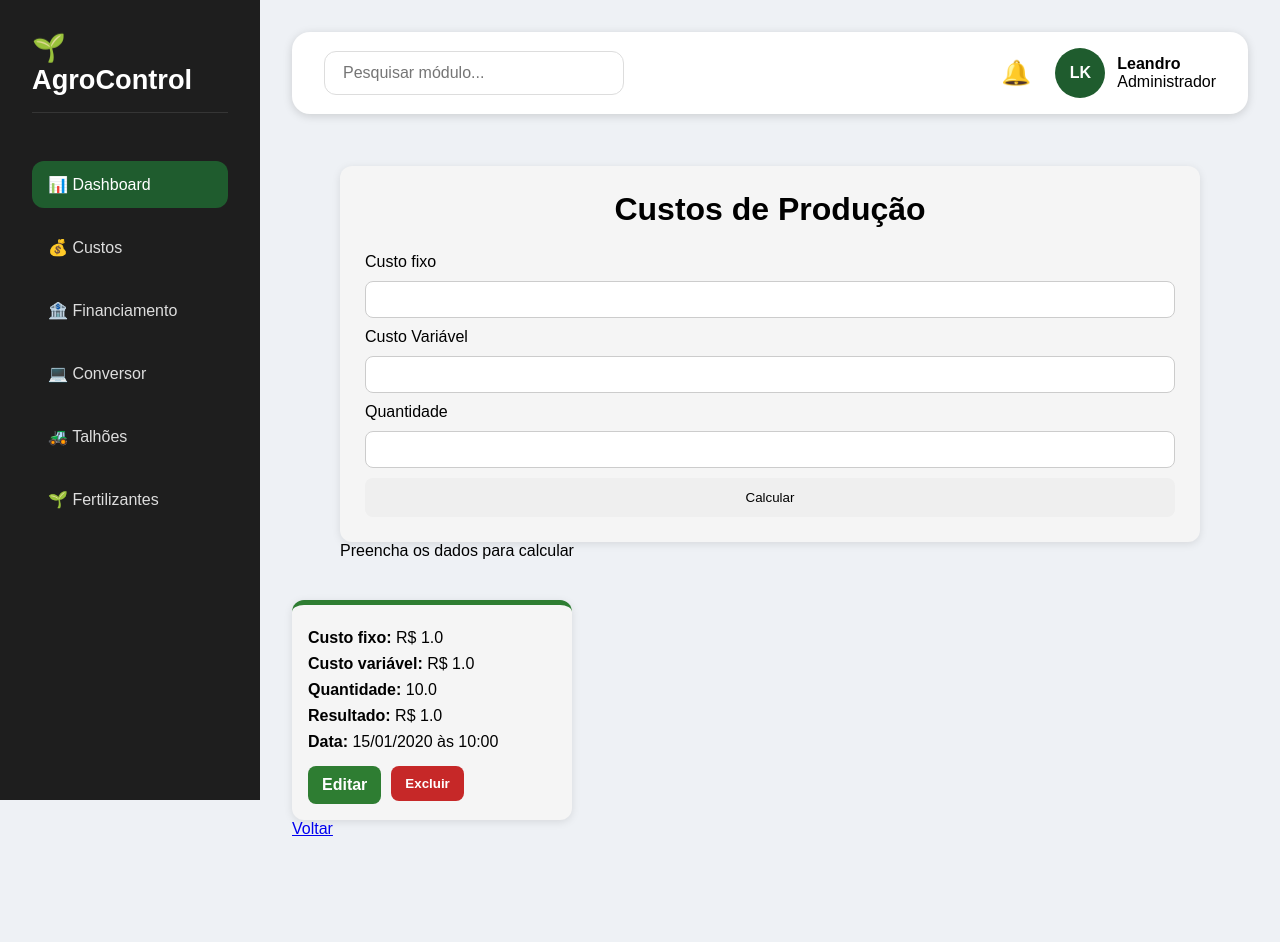
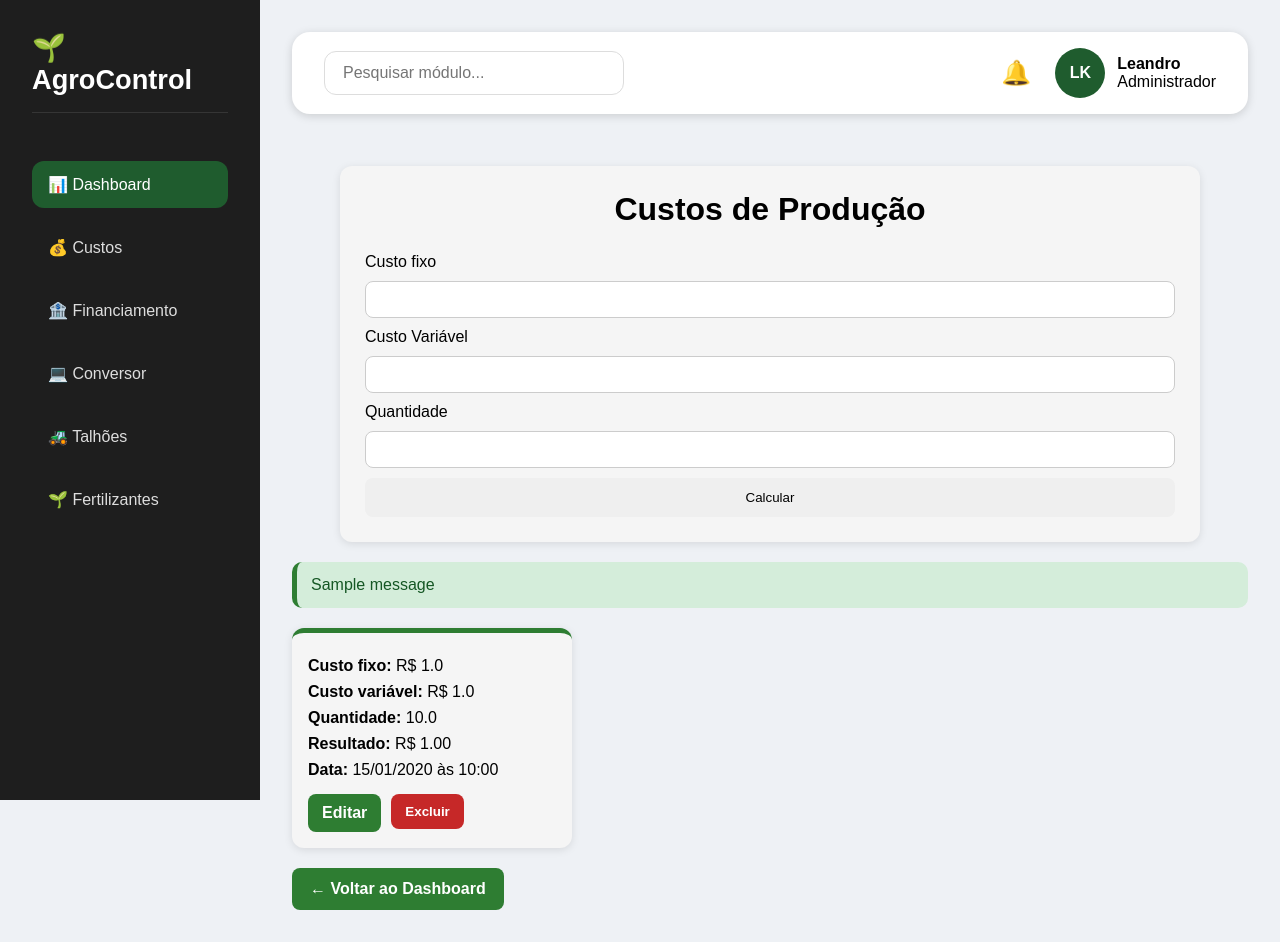
Before and after one commit to leandroklink/AgroCalc, a Flask app: page /custos in a window 1280 px wide. Before the commit the page ends 836 px from the top, so only its background shows below. Run offline with Flask 3, Linux system fonts and the light colour scheme; tables that the repository leaves empty hold one stand-in row (values such as "Sample post"); one stand-in notice (Sample message) is shown.

Commit message:
Resolvendo bug de criação de um novo custo após clicar f5 depois de criar um novo custo, e melhorando css de demais itens na tela

```diff
--- a/app.py
+++ b/app.py
@@ -1,7 +1,15 @@
-from flask import Flask, render_template, request, redirect, url_for
+from flask import (
+    Flask,
+    render_template,
+    request,
+    redirect,
+    url_for,
+    flash
+)
 import database
 
 app = Flask(__name__) #criando aplicação Flask
+app.secret_key = '123456'
 database.criar_banco()
 
 #Rota principal (Dashboard)
@@ -33,6 +41,9 @@ def custos():
                 qd,
                 resultado
             )
+            flash(f'Cálculo salvo! Resultado: R$ {resultado}')
+            return redirect(url_for('custos'))
+
 
         except ValueError:
             return render_template(
@@ -45,9 +56,9 @@ def custos():
 
     busca = database.buscar_calculos()
 
+
     return render_template(
         'custos.html',
-        resultado=resultado,
         busca=busca
     )
 
--- a/static/css/style.css
+++ b/static/css/style.css
@@ -445,3 +445,32 @@ button {
 .btn-excluir:hover {
     transform: translateY(-2px);
 }
+
+.mensagem-sucesso {
+    background: #d4edda;
+    color: #155724;
+    padding: 14px;
+    border-radius: 10px;
+    margin-bottom: 20px;
+    border-left: 5px solid #2e7d32;
+}
+
+.btn-voltar {
+    display: inline-block;
+    margin-top: 20px;
+    padding: 12px 18px;
+
+    background: #2e7d32;
+    color: white;
+
+    text-decoration: none;
+    border-radius: 8px;
+
+    font-weight: bold;
+
+    transition: 0.2s;
+}
+
+.btn-voltar:hover {
+    transform: translateY(-2px);
+}
--- a/templates/custos.html
+++ b/templates/custos.html
@@ -19,6 +19,7 @@
                 type="number"
                 name="custo_fixo"
                 required
+                step="0.01"
                 value="{{ custo_fixo }}"
             >
 
@@ -27,6 +28,7 @@
                 type="number"
                 name="custo_variavel"
                 required
+                step="0.01"
                 value="{{ custo_variavel }}"
             >
 
@@ -35,6 +37,7 @@
                 type="number"
                 name="quantidade"
                 required
+                step="0.01"
                 value="{{ quantidade }}"
             >
 
@@ -56,14 +59,22 @@
         <div class="resultado">
             Resultado: <strong>R$ {{ resultado }}</strong>
         </div>
-    {% else %}
-        <p>Preencha os dados para calcular</p>
+
     {% endif %}
 
 </div>
+    {% with mensagens = get_flashed_messages() %}
+        {% if mensagens %}
+            {% for mensagem in mensagens %}
+                <div class="mensagem-sucesso">
+                    {{ mensagem }}
+                </div>
+            {% endfor %}
+        {% endif %}
+    {% endwith %}
+{% if busca %}
+<div class="historico">
 
-
-<div class="historico">
 
 {% for calculo in busca %}
 
@@ -72,7 +83,7 @@
         <p><strong>Custo fixo:</strong> R$ {{ calculo[0] }}</p>
         <p><strong>Custo variável:</strong> R$ {{ calculo[1] }}</p>
         <p><strong>Quantidade:</strong> {{ calculo[2] }}</p>
-        <p><strong>Resultado:</strong> R$ {{ calculo[3] }}</p>
+        <p><strong>Resultado:</strong> R$ {{ "%.2f"|format(calculo[3]) }}</p>
         <p><strong>Data:</strong> {{ calculo[4] }}</p>
 
         <div class="acoes">
@@ -88,7 +99,11 @@
                     name="id"
                     value="{{ calculo[5] }}">
 
-                <button class="btn-excluir" type="submit">
+                <button
+                    class="btn-excluir"
+                    type="submit"
+                    onclick="return confirm('Deseja realmente excluir esse cálculo?')"
+                >
                     Excluir
                 </button>
 
@@ -100,9 +115,17 @@
 
 {% endfor %}
 
+
+
+{% else %}
+
+<p>Nenhum cálculo encontrado.</p>
+
+{% endif %}
 </div>
 
-
-<a href="/">Voltar</a>
+<a class="btn-voltar" href="/">
+    ← Voltar ao Dashboard
+</a>
 
 {% endblock %}
```
Also changed, not shown: templates/editar_calculo.html (+6 -5 lines).
